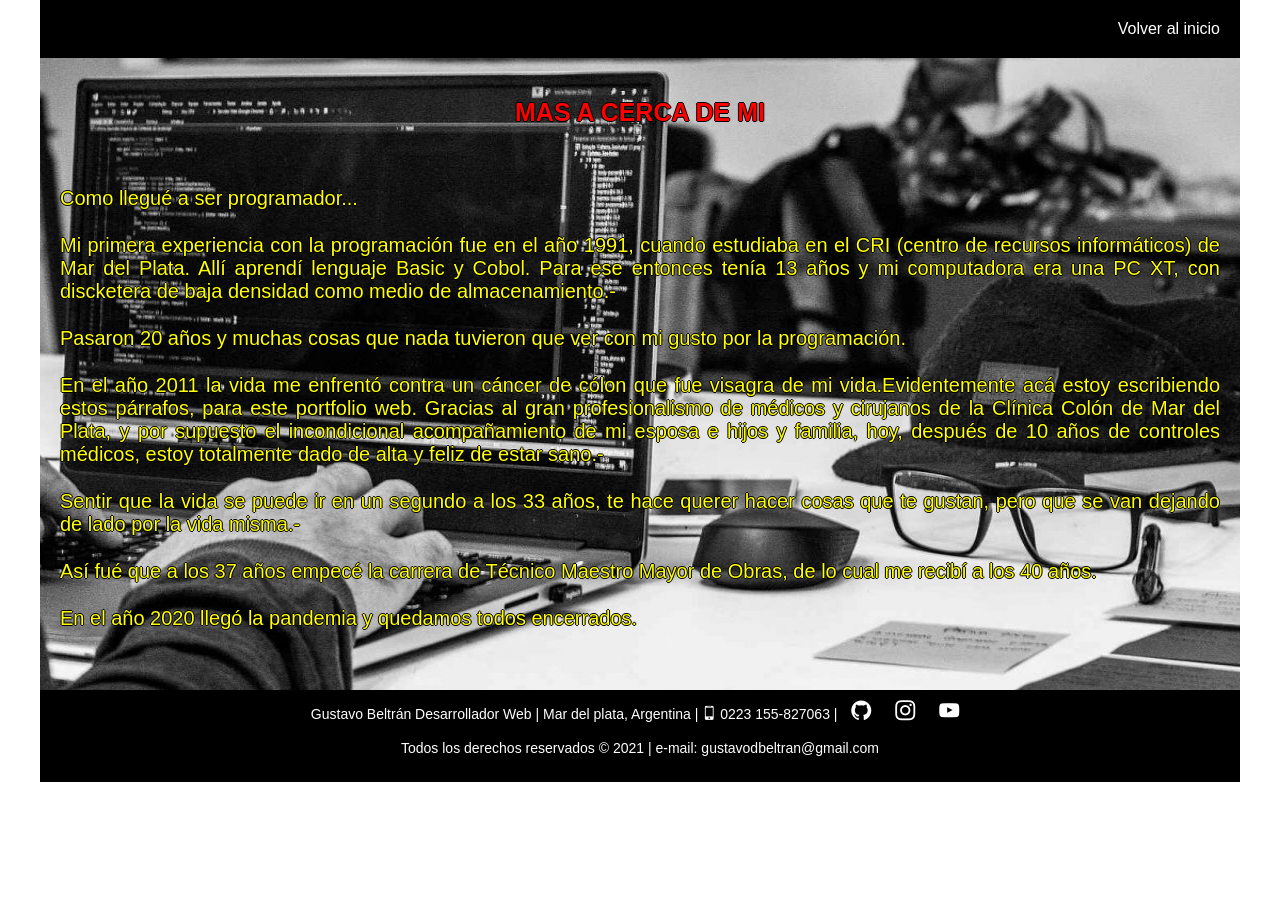
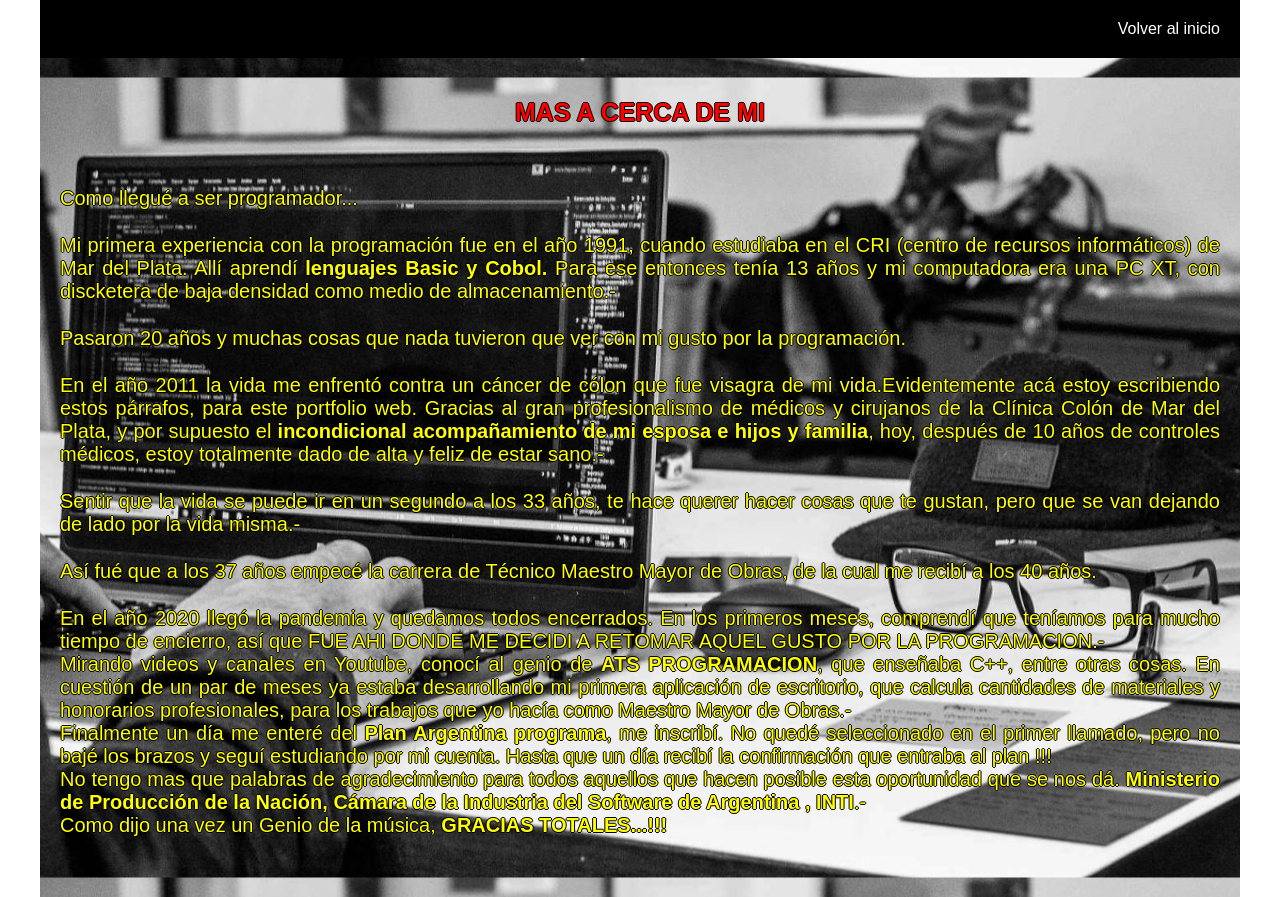
Before and after one commit to FrontBackDeveloper/portfolio1, a website: page mas-acerca-de-mi.html in a window 1280 px wide. Shown: the top 897 px of the page. Before the commit the page ends 800 px from the top, so only its background shows below. Drawn offline with Linux system fonts and the light colour scheme; files whose address does not match are found by name.

Commit message:
a cerca de mi completo

```diff
--- a/mas-acerca-de-mi.html
+++ b/mas-acerca-de-mi.html
@@ -29,13 +29,17 @@
 		<div class="tarjeta-masdemi">
 			<div class="tarjeta-masdemi-info">
 				<p>Como llegué a ser programador...</p><br>
-				<p>Mi primera experiencia con la programación fue en el año 1991, cuando estudiaba en el CRI (centro de recursos informáticos) de Mar del Plata. Allí aprendí lenguaje Basic y Cobol. Para ese entonces tenía 13 años y mi computadora era una PC XT, con discketera de baja densidad como medio de almacenamiento.-</p><br>
+				<p>Mi primera experiencia con la programación fue en el año 1991, cuando estudiaba en el CRI (centro de recursos informáticos) de Mar del Plata. Allí aprendí  <strong>lenguajes Basic y Cobol.</strong> Para ese entonces tenía 13 años y mi computadora era una PC XT, con discketera de baja densidad como medio de almacenamiento.-</p><br>
 				<p>Pasaron 20 años y muchas cosas que nada tuvieron que ver con mi gusto por la programación.</p><br>
 				<p>En el año 2011 la vida me enfrentó contra un cáncer de cólon que fue visagra de mi vida.Evidentemente acá estoy escribiendo estos párrafos, para este portfolio web.
-				Gracias al gran profesionalismo de médicos y cirujanos de la Clínica Colón de Mar del Plata, y por supuesto el incondicional acompañamiento de mi esposa e hijos y familia, hoy, después de 10 años de controles médicos, estoy totalmente dado de alta y feliz de estar sano.-</p><br>
+				Gracias al gran profesionalismo de médicos y cirujanos de la Clínica Colón de Mar del Plata, y por supuesto el <strong>incondicional acompañamiento de mi esposa e hijos y familia</strong>, hoy, después de 10 años de controles médicos, estoy totalmente dado de alta y feliz de estar sano.-</p><br>
 				<p>Sentir que la vida se puede ir en un segundo a los 33 años, te hace querer hacer cosas que te gustan, pero que se van dejando de lado por la vida misma.-</p><br>
-				<p>Así fué que a los 37 años empecé la carrera de Técnico Maestro Mayor de Obras, de lo cual me recibí a los 40 años.</p><br>
-				<p>En el año 2020 llegó la pandemia y quedamos todos encerrados.</p>
+				<p>Así fué que a los 37 años empecé la carrera de Técnico Maestro Mayor de Obras, de la cual me recibí a los 40 años.</p><br>
+				<p>En el año 2020 llegó la pandemia y quedamos todos encerrados. En los primeros meses, comprendí que teníamos para mucho tiempo de encierro, así que FUE AHI DONDE ME DECIDI A RETOMAR AQUEL GUSTO POR LA PROGRAMACION.-</p>
+				<p>Mirando videos y canales en Youtube, conocí al genio de <strong>ATS PROGRAMACION</strong>, que enseñaba C++, entre otras cosas. En cuestión de un par de meses ya estaba desarrollando mi primera aplicación de escritorio, que calcula cantidades de materiales y honorarios profesionales, para los trabajos que yo hacía como Maestro Mayor de Obras.-</p>
+				<p>Finalmente un día me enteré del <strong>Plan Argentina programa</strong>, me inscribí. No quedé seleccionado en el primer llamado, pero no bajé los brazos y seguí estudiando por mi cuenta. Hasta que un día recibí la confirmación que entraba al plan !!!</p>
+				<p>No tengo mas que palabras de agradecimiento para todos aquellos que hacen posible esta oportunidad que se nos dá. <strong>Ministerio de Producción de la Nación, Cámara de la Industria del Software de Argentina , INTI</strong>.-</p>
+				<p>Como dijo una vez un Genio de la música, <strong>GRACIAS TOTALES...!!!</strong></p>
 
 			</div>
 		</div>
```
